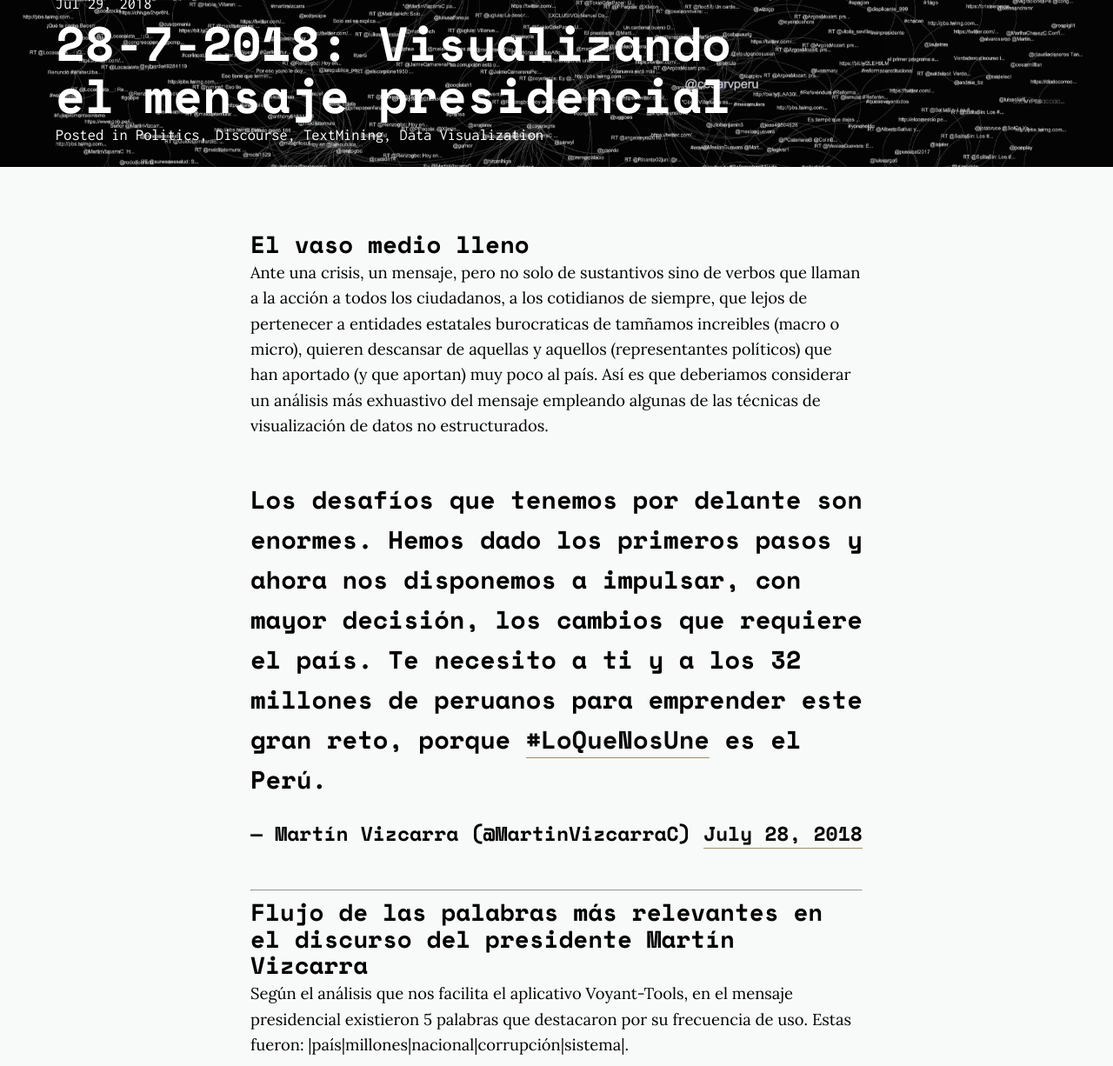
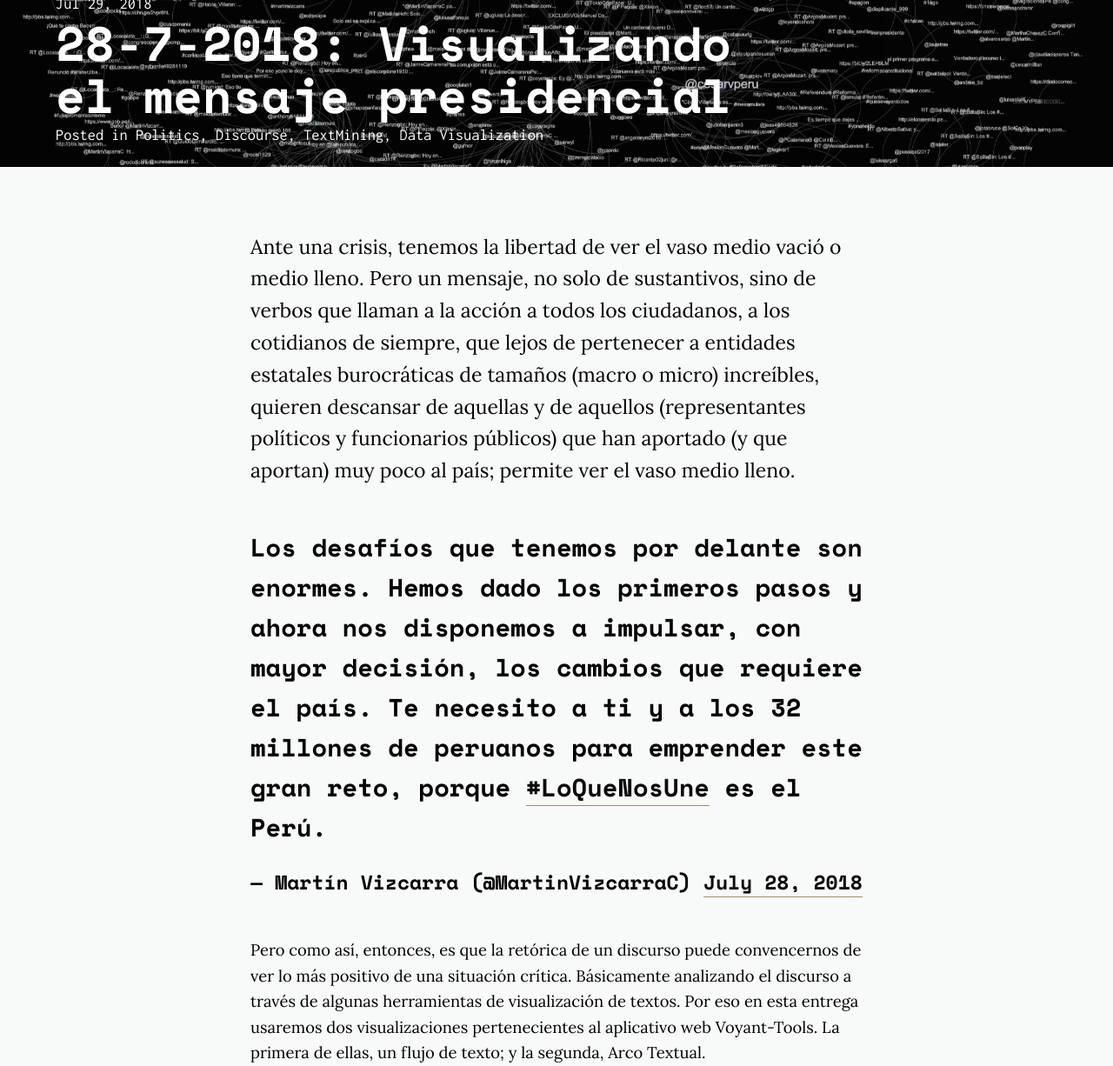
Before and after one commit to manuelvarzen/Vigia, a Jekyll site: the page built from _posts/2018-07-29-Message-TexFlow.md, in a window 1280 px wide and 1400 px high, scrolled down 452 px, cut to the strip 0-1226 px from the top of the window. Shown: the whole strip at 87% size. Built offline with Jekyll 4.4.1, drawn with Linux system fonts in a browser that asks for light colours; nearby versions of some CDN libraries; comment, search, counter and statistics services are not loaded; some of the changed text lies outside the part shown.

Commit message:
Update 2018-07-29-Message-TexFlow.md

```diff
--- a/_posts/2018-07-29-Message-TexFlow.md
+++ b/_posts/2018-07-29-Message-TexFlow.md
@@ -12,13 +12,12 @@ categories:
   - TextMining
   - Data Visualization
 ---
-### El vaso medio lleno
-Ante una crisis, un mensaje, pero no solo de sustantivos sino de verbos que llaman a la acción a todos los ciudadanos, a los cotidianos de siempre, que lejos de pertenecer a entidades estatales burocraticas de tamñamos increibles (macro o micro), quieren descansar de aquellas y aquellos (representantes políticos) que han aportado (y que aportan) muy poco al país. Así es que deberiamos considerar un análisis más exhuastivo del mensaje empleando algunas de las técnicas de visualización de datos no estructurados.
+Ante una crisis, tenemos la libertad de ver el vaso medio vació o medio lleno. Pero un mensaje, no solo de sustantivos, sino de verbos que llaman a la acción a todos los ciudadanos, a los cotidianos de siempre, que lejos de pertenecer a entidades estatales burocráticas de tamaños (macro o micro) increíbles, quieren descansar de aquellas y de aquellos (representantes políticos y funcionarios públicos) que han aportado (y que aportan) muy poco al país; permite ver el vaso medio lleno.
 
-<blockquote class="twitter-tweet" data-lang="en"><p lang="es" dir="ltr">Los desafíos que tenemos por delante son enormes. Hemos dado los primeros pasos y ahora nos disponemos a impulsar, con mayor decisión, los cambios que requiere el país. Te necesito a ti y a los 32 millones de peruanos para emprender este gran reto, porque <a href="https://twitter.com/hashtag/LoQueNosUne?src=hash&amp;ref_src=twsrc%5Etfw">#LoQueNosUne</a> es el Perú.</p>&mdash; Martín Vizcarra (@MartinVizcarraC) <a href="https://twitter.com/MartinVizcarraC/status/1023268274300178433?ref_src=twsrc%5Etfw">July 28, 2018</a></blockquote>
-<script async src="https://platform.twitter.com/widgets.js" charset="utf-8"></script>
+<blockquote class="twitter-tweet" data-lang="en"><p lang="es" dir="ltr">Los desafíos que tenemos por delante son enormes. Hemos dado los primeros pasos y ahora nos disponemos a impulsar, con mayor decisión, los cambios que requiere el país. Te necesito a ti y a los 32 millones de peruanos para emprender este gran reto, porque <a href="https://twitter.com/hashtag/LoQueNosUne?src=hash&amp;ref_src=twsrc%5Etfw">#LoQueNosUne</a> es el Perú.</p>&mdash; Martín Vizcarra (@MartinVizcarraC) <a href="https://twitter.com/MartinVizcarraC/status/1023268274300178433?ref_src=twsrc%5Etfw">July 28, 2018</a></blockquote> <script async src="https://platform.twitter.com/widgets.js" charset="utf-8"></script>
 
----
+Pero como así, entonces, es que la retórica de un discurso puede convencernos de ver lo más positivo de una situación crítica. Básicamente analizando el discurso a través de algunas herramientas de visualización de textos. Por eso en esta entrega usaremos dos visualizaciones pertenecientes al aplicativo web Voyant-Tools. La primera de ellas, un flujo de texto; y la segunda, Arco Textual.
+
 ### Flujo de las palabras más relevantes en el discurso del presidente Martín Vizcarra
 Según el análisis que nos facilita el aplicativo Voyant-Tools, en el mensaje presidencial existieron 5 palabras que destacaron por su frecuencia de uso. Estas fueron: |país|millones|nacional|corrupción|sistema|.
 
@@ -38,11 +37,12 @@ Haberse referido al Estado, en estos momentos, donde el descredito de varias de
 
 Este diseño no fue gratuito. Definitivamente fue pensando con cuidado y lo que observamos en la visualización de este texto es justamente aquel diseño del mensaje, identificando la palabra eje sobre la cual se construyo toda la argumentación.
 
-Otro punto a descatar es la referencia a la palabra millones, que en este contexto, esta referido al prespuesto que se requiere para hacer todas las obras que fueron anunciadas el 28 de julio.
+Otro punto a destacar es la referencia a la palabra “millones”, asociado al presupuesto que se requiere para hacer todas las obras anunciadas durante el mensaje.
 
-Como se observa es posible identificar como aparece en magnitud para luego desvanecerse por complejo con lo que estamos frente a la concepción de que el dinero, aunque bastante necesario, no es suficiente.
+Así es posible identificar como aparece en magnitud para luego desvanecerse por completo con lo que estaríamos al frente de una concepción que estima el dinero necesario, pero no como la única variable a considerar para el desarrollo del país. Esta es una palabra que emerge para luego desaparecer por completo en el discurso.
 
 ---
+
 ### Transición de las palabras en el texto del mensaje presidencial.
 Una forma dinámica de identificar el flujo de aquellas palabras es a través de esta otra visualización basada en el Arco de Texto. Nos facilita la identificación de las palabras vecinas que acompañan a cada una de las anteriores y de esta forma veremos como se construye la secuencia de los mensajes que tienen un llamado a la acción por parte de los ciudadanos.
 
@@ -53,3 +53,6 @@ you should add an explicit protocol (https if you're using voyant-tools.org, oth
 it depends on this server.
 Feel free to change the height and width values or other styling below: -->
 <iframe style='width: 720px; height: 400px;' src='//voyant-tools.org/tool/TextualArc/?lang=es&stopList=keywords-13c83ff4cbc0e57ddb8ae730fa9fc270&corpus=2f4cd0a4eb79d33ea30e80d4c5761d49'></iframe>
+
+##Finalmente
+Finalmente, solo quedara llenar el vaso en los próximos meses con la propuesta más audaz que hemos escuchado desde hace varías décadas: la no reelección de los congresistas.
```
Also changed, not shown: other parts of _posts/2018-07-29-Message-TexFlow.md (+1 -1 lines).
